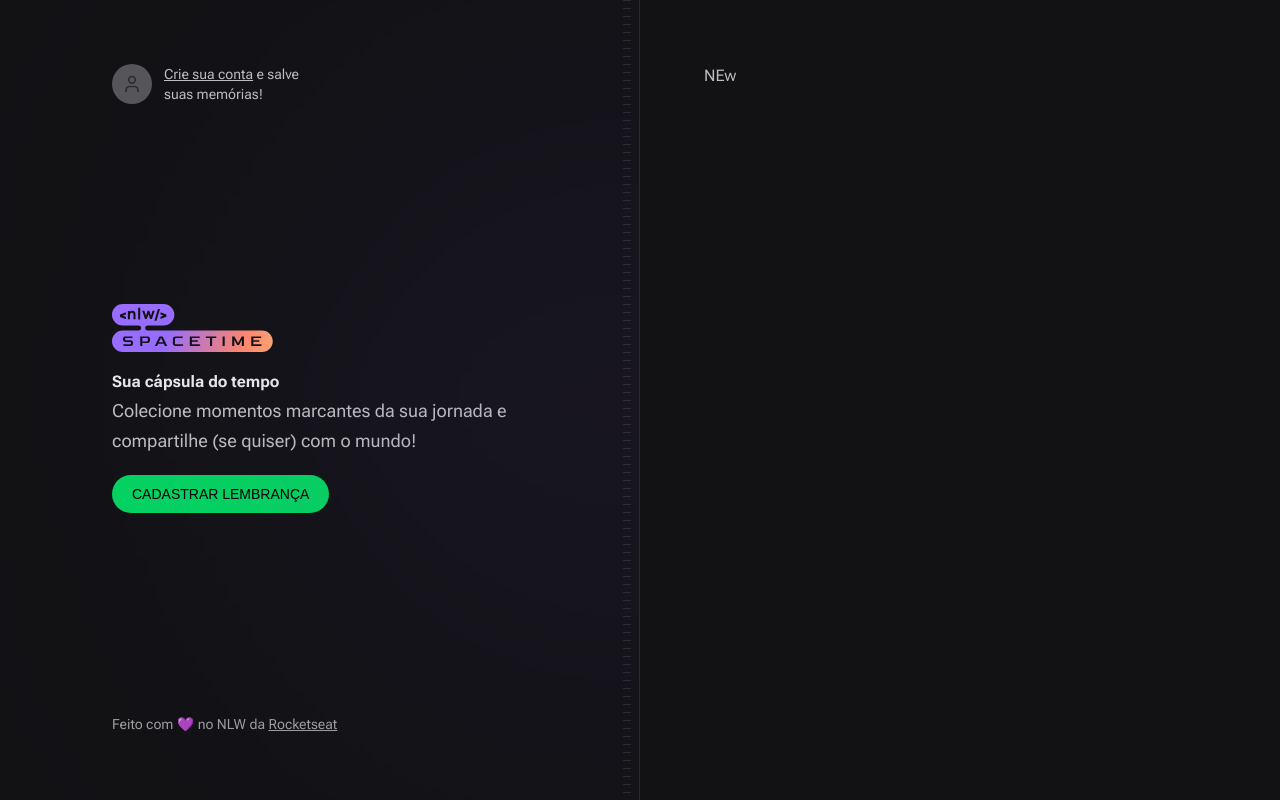
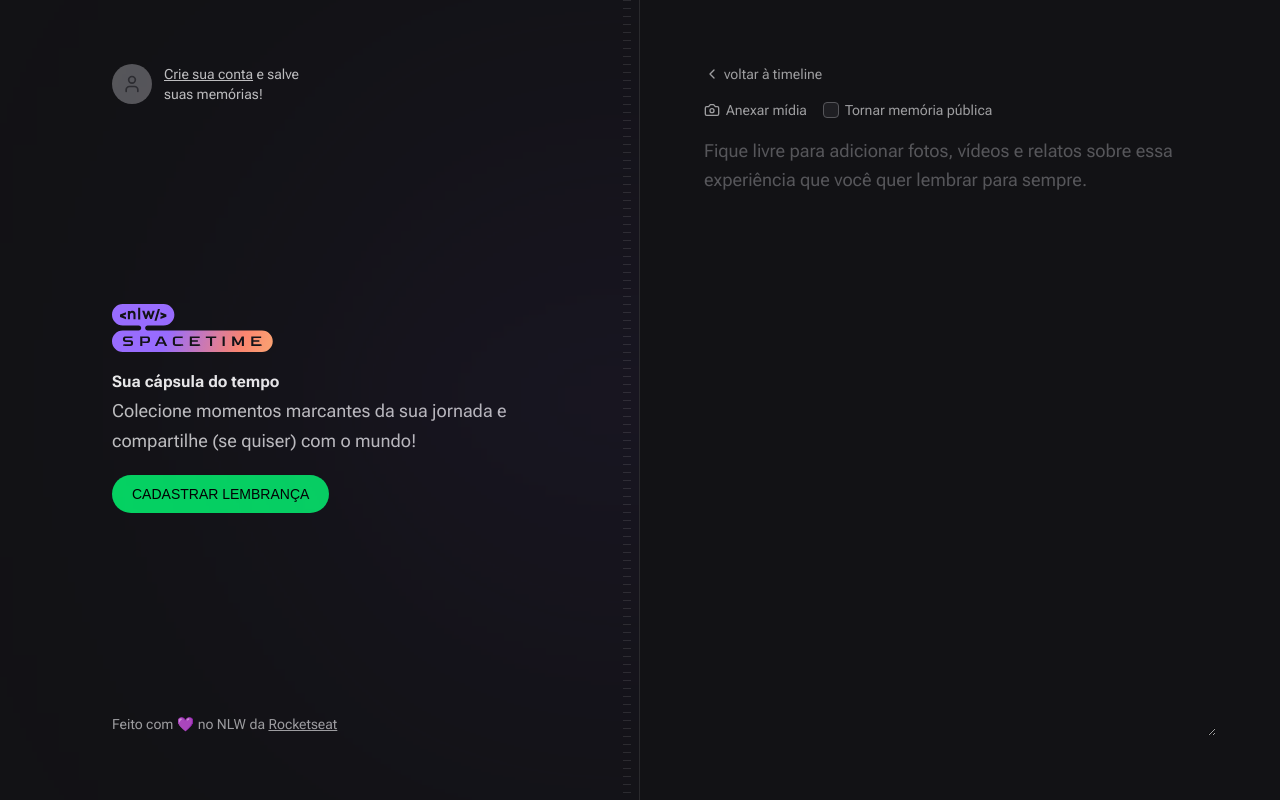
Before and after one commit to JoaoPaulo-creator/nlw-web, a Next.js app: page /memories/new in a window 1280 px wide. Built offline with nearby package versions, Linux system fonts and the light colour scheme; no server answers; a web font is replaced by a local one.

Commit message:
refactor: Refactor redirection after login

```diff
--- a/package.json
+++ b/package.json
@@ -27,6 +27,7 @@
   },
   "devDependencies": {
     "@rocketseat/eslint-config": "^1.2.0",
+    "@tailwindcss/forms": "^0.5.3",
     "prettier-plugin-tailwindcss": "^0.3.0"
   }
 }
--- a/src/app/api/auth/callback/route.ts
+++ b/src/app/api/auth/callback/route.ts
@@ -1,23 +1,26 @@
-import { api } from "@/lib/api";
-import { NextRequest, NextResponse } from "next/server";
+import { api } from '@/lib/api'
+import { NextRequest, NextResponse } from 'next/server'
 
 export async function GET(request: NextRequest) {
-  const { searchParams } = new URL(request.url);
-  const code = searchParams.get("code");
+  const { searchParams } = new URL(request.url)
+  const code = searchParams.get('code')
 
-  const registerResponse = await api.post("/register", {
+  // recebendo o cookie criado no middleware
+  const redirectTo = request.cookies.get('redirectTo')?.value
+
+  const registerResponse = await api.post('/register', {
     code,
-  });
+  })
 
-  const { token } = registerResponse.data;
-  const redirectURL = new URL("/", request.url);
-  const cookieExpiresinSeconds = 60 * 60 * 24 * 30;
+  const { token } = registerResponse.data
+  const redirectURL = redirectTo ?? new URL('/', request.url)
+  const cookieExpiresinSeconds = 60 * 60 * 24 * 30
 
   // redirecionando o user para a home
   return NextResponse.redirect(redirectURL, {
     // salvando o token nos cookies
     headers: {
-      "Set-cookie": `token=${token}; Path=/; max-age=${cookieExpiresinSeconds}`,
+      'Set-cookie': `token=${token}; Path=/; max-age=${cookieExpiresinSeconds}`,
     },
-  });
+  })
 }
--- a/src/app/memories/new/page.tsx
+++ b/src/app/memories/new/page.tsx
@@ -1,5 +1,52 @@
 import { fsync } from 'fs'
+import { Camera, ChevronLeft } from 'lucide-react'
+import Link from 'next/link'
 
 export default function NewM() {
-  return <h1>NEw</h1>
+  return (
+    <div className="flex flex-1 flex-col gap-4">
+      <Link
+        href="/"
+        className="flex items-center gap-1 text-sm text-gray-200 hover:text-gray-100"
+      >
+        <ChevronLeft className="h-4 w-4" />
+        voltar à timeline
+      </Link>
+
+      <form className="flex flex-1 flex-col gap-2">
+        <div className="flex items-center gap-4">
+          <label
+            htmlFor="media"
+            className="flex cursor-pointer items-center gap-1.5 text-sm text-gray-200 hover:text-gray-50"
+          >
+            <Camera className="h-4 w-4" />
+            Anexar mídia
+          </label>
+
+          <label
+            htmlFor="isPublic"
+            className="flex items-center gap-1.5 text-sm text-gray-200 hover:text-gray-50"
+          >
+            {/* o id deve conter o mesmo valor do htmlFor */}
+            <input
+              type="checkbox"
+              name="isPublic"
+              id="isPublic"
+              value="true"
+              className="h-4 w-4 rounded border-gray-400 bg-gray-700 text-purple-500"
+            />
+            Tornar memória pública
+          </label>
+        </div>
+        <input type="file" id="media" className="invisible h-0 w-0" />
+
+        <textarea
+          name="content"
+          spellCheck={false}
+          className="resize-zone w-full flex-1 rounded border-0 bg-transparent p-0 text-lg leading-relaxed text-gray-100 placeholder:text-gray-400 focus:ring-0"
+          placeholder="Fique livre para adicionar fotos, vídeos e relatos sobre essa experiência que você quer lembrar para sempre."
+        />
+      </form>
+    </div>
+  )
 }
--- a/src/components/Hero.tsx
+++ b/src/components/Hero.tsx
@@ -1,7 +1,8 @@
 import Image from 'next/image'
 import nlwLogo from '../assets/nlw-logo.svg'
+import Link from 'next/link'
 
-export default function Hero(){
+export default function Hero() {
   return (
     <div className="space-y-5">
       <Image src={nlwLogo} alt="NLW Spacetime" />
@@ -11,12 +12,16 @@
           Sua cápsula do tempo
         </h1>
         <p className="text-lg leading-relaxed">
-          Colecione momentos marcantes da sua jornada e compartilhe (se quiser) com o mundo!
+          Colecione momentos marcantes da sua jornada e compartilhe (se quiser)
+          com o mundo!
         </p>
       </div>
-          <a className="inline-block rounded-full bg-green-500 px-5 py-3 font-alt text-sm uppercase leading-none text-black hover:bg-green-700" href="">
-            CADASTRAR LEMBRANÇA
-          </a>
+      <Link
+        className="inline-block rounded-full bg-green-500 px-5 py-3 font-alt text-sm uppercase leading-none text-black hover:bg-green-700"
+        href="/memories/new"
+      >
+        CADASTRAR LEMBRANÇA
+      </Link>
     </div>
   )
 }
--- a/tailwind.config.js
+++ b/tailwind.config.js
@@ -1,98 +1,98 @@
 /** @type {import('tailwindcss').Config} */
 module.exports = {
   content: [
-    "./src/pages/**/*.{js,ts,jsx,tsx,mdx}",
-    "./src/components/**/*.{js,ts,jsx,tsx,mdx}",
-    "./src/app/**/*.{js,ts,jsx,tsx,mdx}",
+    './src/pages/**/*.{js,ts,jsx,tsx,mdx}',
+    './src/components/**/*.{js,ts,jsx,tsx,mdx}',
+    './src/app/**/*.{js,ts,jsx,tsx,mdx}',
   ],
   theme: {
     extend: {
       fontFamily: {
-        sans: "var(--font-roboto)",
-        alt: "var(--font-bai-jamjuree)",
+        sans: 'var(--font-roboto)',
+        alt: 'var(--font-bai-jamjuree)',
       },
       colors: {
         gray: {
-          50: "#eaeaea",
-          100: " #bebebf",
-          200: " #9e9ea0",
-          300: " #727275",
-          400: " #56565a",
-          500: " #2c2c31",
-          600: " #28282d",
-          700: " #1f1f23",
-          800: " #18181b",
-          900: " #121215",
+          50: '#eaeaea',
+          100: ' #bebebf',
+          200: ' #9e9ea0',
+          300: ' #727275',
+          400: ' #56565a',
+          500: ' #2c2c31',
+          600: ' #28282d',
+          700: ' #1f1f23',
+          800: ' #18181b',
+          900: ' #121215',
         },
         purple: {
-          50: "#f3eefc",
-          100: "#d8cbf7",
-          200: "#c6b2f3",
-          300: "#ab8eee",
-          400: "#9b79ea",
-          500: "#8257e5",
-          600: "#764fd0",
-          700: "#5c3ea3",
-          800: "#48307e",
-          900: "#372560",
+          50: '#f3eefc',
+          100: '#d8cbf7',
+          200: '#c6b2f3',
+          300: '#ab8eee',
+          400: '#9b79ea',
+          500: '#8257e5',
+          600: '#764fd0',
+          700: '#5c3ea3',
+          800: '#48307e',
+          900: '#372560',
         },
         orange: {
-          50: "#ffefeb",
-          100: "#ffccc2",
-          200: "#ffb4a4",
-          300: "#ff927b",
-          400: "#ff7d61",
-          500: "#ff5c3a",
-          600: "#e85435",
-          700: "#b54129",
-          800: "#8c3320",
-          900: "#6b2718",
+          50: '#ffefeb',
+          100: '#ffccc2',
+          200: '#ffb4a4',
+          300: '#ff927b',
+          400: '#ff7d61',
+          500: '#ff5c3a',
+          600: '#e85435',
+          700: '#b54129',
+          800: '#8c3320',
+          900: '#6b2718',
         },
 
         yellow: {
-          50: "#fff9ec",
-          100: "#ffebc4",
-          200: "#ffe2a7",
-          300: "#ffd47f",
-          400: "#ffcc66",
-          500: "#ffbf40",
-          600: "#e8ae3a",
-          700: "#b5882d",
-          800: "#8c6923",
-          900: "#6b501b",
+          50: '#fff9ec',
+          100: '#ffebc4',
+          200: '#ffe2a7',
+          300: '#ffd47f',
+          400: '#ffcc66',
+          500: '#ffbf40',
+          600: '#e8ae3a',
+          700: '#b5882d',
+          800: '#8c6923',
+          900: '#6b501b',
         },
 
         green: {
-          50: "#e6fbef",
-          100: "#b1f1ce",
-          200: "#8cebb6",
-          300: "#57e295",
-          400: "#36dc81",
-          500: "#04d361",
-          600: "#04c058",
-          700: "#039645",
-          800: "#027435",
-          900: "#025929",
+          50: '#e6fbef',
+          100: '#b1f1ce',
+          200: '#8cebb6',
+          300: '#57e295',
+          400: '#36dc81',
+          500: '#04d361',
+          600: '#04c058',
+          700: '#039645',
+          800: '#027435',
+          900: '#025929',
         },
       },
 
       backgroundImage: {
         stripes:
-          "linear-gradient(to bottom, rgba(255, 255, 255, 0.1), rgba(255, 255, 255, 0.1) 12.5%, transparent 12.5%, transparent)",
+          'linear-gradient(to bottom, rgba(255, 255, 255, 0.1), rgba(255, 255, 255, 0.1) 12.5%, transparent 12.5%, transparent)',
       },
 
       fontSize: {
-        "5xl": "2.25rem",
+        '5xl': '2.25rem',
       },
 
       backgroundSize: {
-        stripes: "100% 8px",
+        stripes: '100% 8px',
       },
 
       blur: {
-        full: "194px",
+        full: '194px',
       },
     },
   },
-  plugins: [],
-};
+  plugins: [require('@tailwindcss/forms')],
+}
```
Also changed, not shown: src/middleware.ts (added, +23 -0 lines), 1 other file (tests, documents, lock files or other folders).
